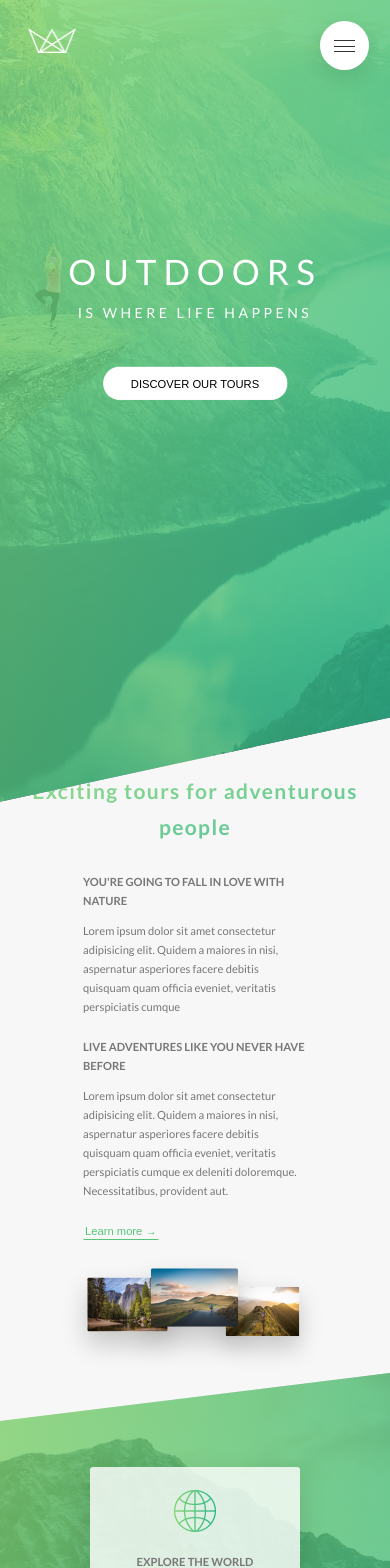
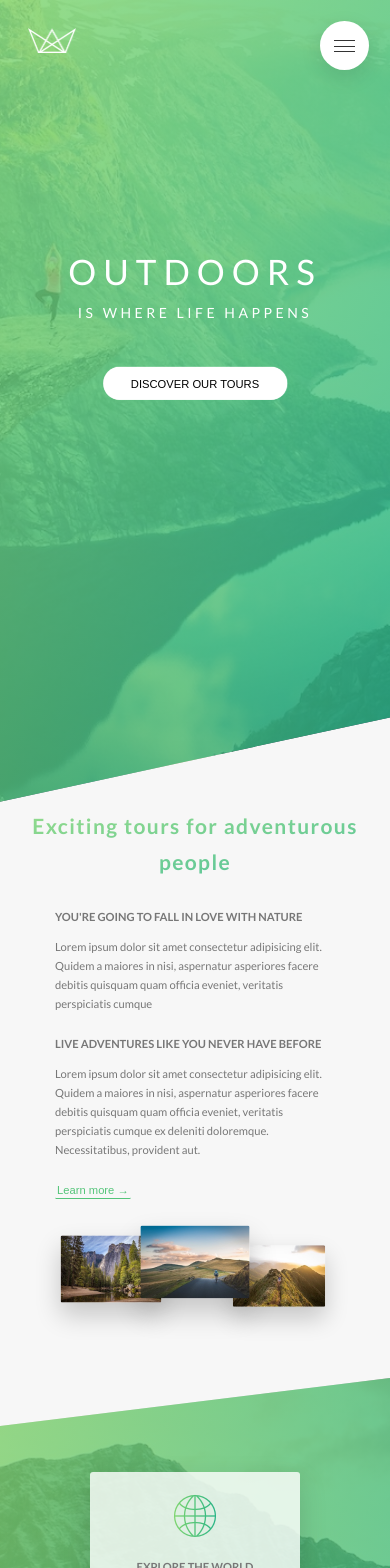
Before and after one commit to aaronsomo/selling-utah, a React (Create React App) app: page / in a window 390 px wide. Shown: the top 1568 px of the page. Built offline with nearby package versions, Linux system fonts and the light colour scheme.

Commit message:
Added responsive images

```diff
--- a/public/index.html
+++ b/public/index.html
@@ -12,7 +12,7 @@
     <meta name="theme-color" content="#000000" />
     <meta
       name="description"
-      content="Web site created using create-react-app"
+      content="Web site for fictional company which sells nature tours"
     />
     <link rel="apple-touch-icon" href="%PUBLIC_URL%/favicon.png" />
     <!--
--- a/src/App.js
+++ b/src/App.js
@@ -1,9 +1,15 @@
 import React from 'react';
 import logo from './assets/logo-white.png';
+import logo1x from './assets/logo-green-1x.png';
 import logo2x from './assets/logo-green-2x.png';
+import logoSmall1x from './assets/logo-green-small-1x.png';
+import logoSmall2x from './assets/logo-green-small-2x.png';
 import pictureNat1 from './assets/nat-1-large.jpg';
+import pictureNat1Small from './assets/nat-1.jpg';
 import pictureNat2 from './assets/nat-2-large.jpg';
+import pictureNat2Small from './assets/nat-2.jpg';
 import pictureNat3 from './assets/nat-3-large.jpg';
+import pictureNat3Small from './assets/nat-3.jpg';
 import pictureNat8 from './assets/nat-8.jpg';
 import pictureNat9 from './assets/nat-9.jpg';
 import backgroundVideoMP4 from './assets/video.mp4';
@@ -102,19 +108,27 @@ function App() {
             </div>
             <div className="composition">
               <img
-                src={pictureNat1}
-                alt="Photo1"
-                className="composition__photo composition__photo--p1"
+                srcSet={`${pictureNat1Small} 300w, ${pictureNat1} 1000w`}
+                sizes={`(max-width: 56.25em) 20vw, (max-width: 37.5em) 30vw, 300px`}
+                alt={`1`}
+                className={`composition__photo composition__photo--p1`}
+                src={`${pictureNat1}`}
               />
+
               <img
-                src={pictureNat2}
-                alt="Photo2"
-                className="composition__photo composition__photo--p2"
+                srcSet={`${pictureNat2Small} 300w, ${pictureNat2} 1000w`}
+                sizes={`(max-width: 56.25em) 20vw, (max-width: 37.5em) 30vw, 300px`}
+                alt={`2`}
+                className={`composition__photo composition__photo--p2`}
+                src={`${pictureNat2}`}
               />
+
               <img
-                src={pictureNat3}
-                alt="Photo3"
-                className="composition__photo composition__photo--p3"
+                srcSet={`${pictureNat3Small} 300w, ${pictureNat3} 1000w`}
+                sizes={`(max-width: 56.25em) 20vw, (max-width: 37.5em) 30vw, 300px`}
+                alt={`3`}
+                className={`composition__photo composition__photo--p3`}
+                src={`${pictureNat3}`}
               />
             </div>
           </div>
@@ -416,7 +430,17 @@ function App() {
 
       <footer className="footer">
         <div className="footer__logo-box">
-          <img alt="Full logo" src={logo2x} className="footer__logo" />
+          <picture className="footer__logo">
+            <source
+              srcSet={`${logoSmall1x} 1x, ${logoSmall2x} 2x`}
+              media="(max-width: 37.5em)"
+            />
+            <img
+              srcSet={`${logo1x} 1x, ${logo2x} 2x`}
+              alt="Full logo"
+              src={logo2x}
+            />
+          </picture>
         </div>
         <div className="footer__grid">
           <div className="footer__column">
--- a/src/App.scss
+++ b/src/App.scss
@@ -25,11 +25,22 @@ $color-grey-dark-3: #333;
       rgba($color-primary-light, 0.8),
       rgba($color-primary-dark, 0.8)
     ),
-    url(assets/hero.jpg);
+    url(assets/hero-small.jpg);
   background-size: cover;
   background-position: top;
   -webkit-clip-path: polygon(0 0, 100% 0, 100% 75vh, 0 100%);
   clip-path: polygon(0 0, 100% 0, 100% 75vh, 0 100%);
+
+  @media only screen and (min-resolution: 192dpi) and (min-width: 37.5em),
+    only screen and (-webkit-min-device-pixel-ratio: 2) and (min-width: 37.5em),
+    only screen and (min-width: 125em) {
+    background-image: linear-gradient(
+        to right bottom,
+        rgba($color-primary-light, 0.8),
+        rgba($color-primary-dark, 0.8)
+      ),
+      url(assets/hero.jpg);
+  }
 
   &__logo-box {
     position: absolute;
@@ -257,12 +268,16 @@ $color-grey-dark-3: #333;
     }
 
     @include respond(micro-phone) {
-      max-width: 32rem;
+      max-width: 40rem;
     }
   }
 
   @include respond(tab-port) {
     padding: 20rem 0;
+  }
+
+  @include respond(phone) {
+    padding: 25rem 0;
   }
 }
 
@@ -510,7 +525,7 @@ $color-grey-dark-3: #333;
     }
 
     @include respond(micro-phone) {
-      max-width: 30rem;
+      max-width: 38rem;
     }
   }
 }
```
Also changed, not shown: src/assets/hero-small.jpg (added).
